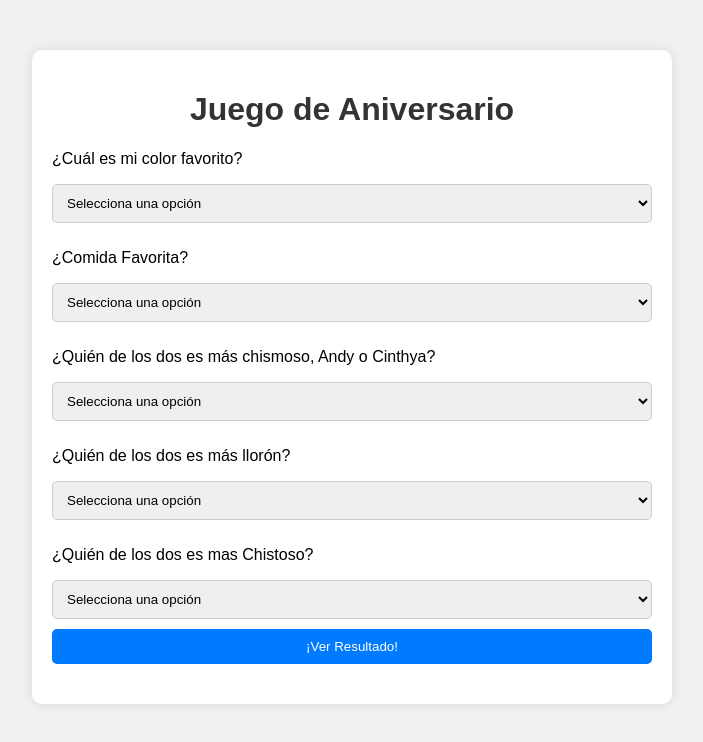
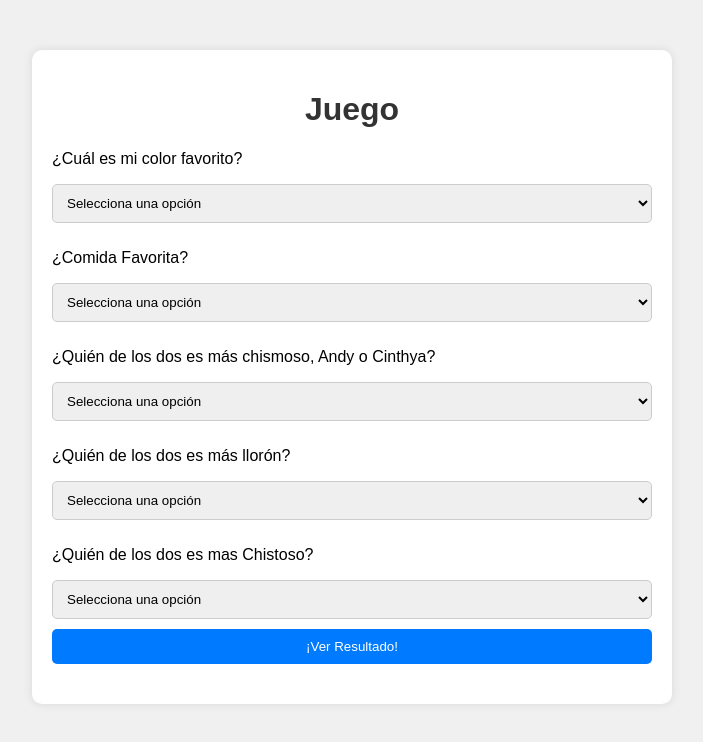
Before and after one commit to gi00/juego.github.io, a plain HTML site: page index.html in a window 1280 px wide. Shown: the whole page, without its empty margins (288-991 px from the left). Drawn offline with Linux system fonts and the light colour scheme.

Commit message:
Update index.html

```diff
--- a/index.html
+++ b/index.html
@@ -8,7 +8,7 @@
 </head>
 <body>
     <div class="container">
-        <h1>Juego de Aniversario</h1>
+        <h1>Juego</h1>
         <div id="preguntas">
             <p>¿Cuál es mi color favorito?</p>
             <select id="colorInput">
```
